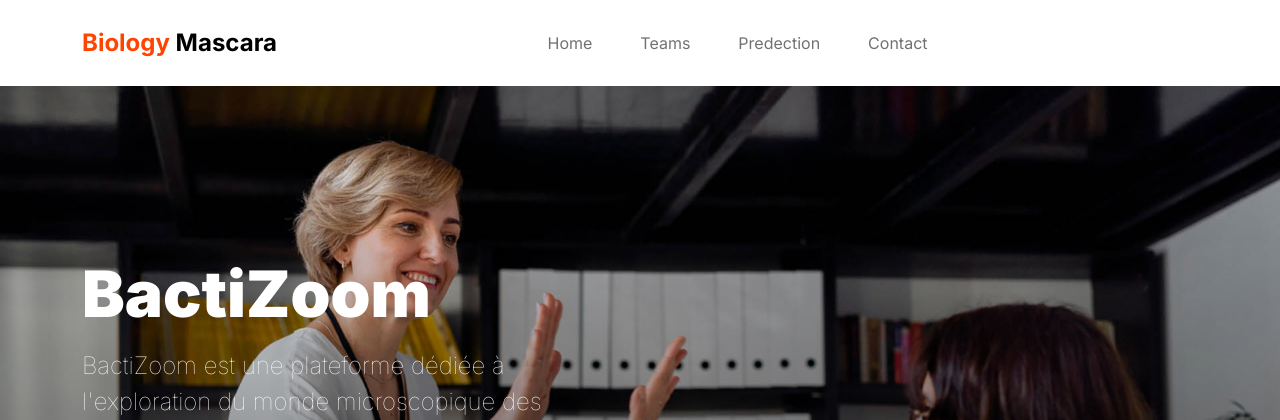
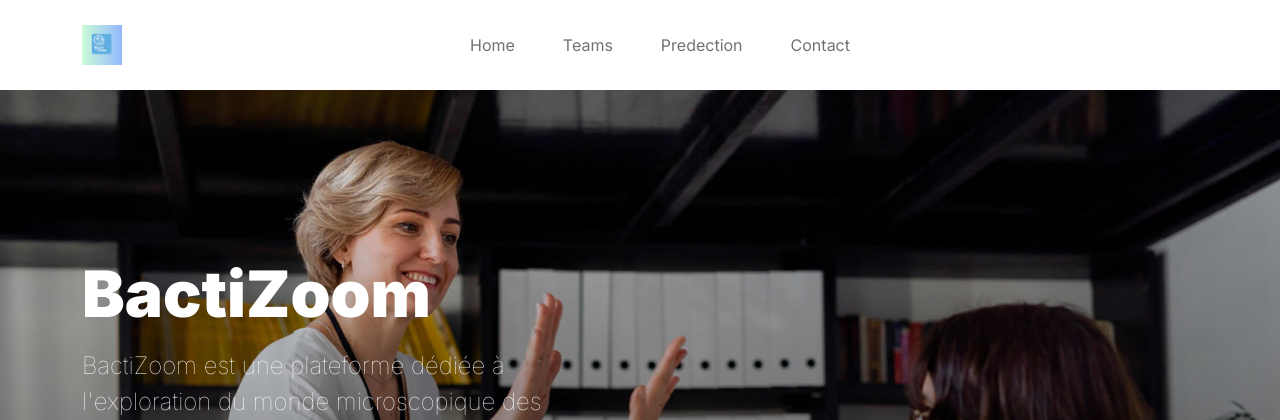
Before and after one commit to nadirchrair/myproject, a Django app: page / in a window 1280 px wide. Shown: the top 420 px of the page. Run offline with Django 5.2, Linux system fonts and the light colour scheme; data comes from the database, SQL or seed files in the repository; both versions use the stored data as it was after the commit; some libraries are stand-ins or nearby versions.

Commit message:
pushing modification

```diff
--- a/Templates/index.html
+++ b/Templates/index.html
@@ -150,7 +150,7 @@
                 <div class="col-lg-7 col-12">
                   <div class="ratio ratio-16x9">
                     <iframe
-                      src="https://www.youtube-nocookie.com/embed/f_7JqPDWhfw?controls=0"
+                      src="{% static 'videos/video-5b0b1e05b77fd442c96d58b536c9a6e0-V.mp4' %}"
                       title="YouTube video player"
                       frameborder="0"
                       allow="accelerometer; autoplay; clipboard-write; encrypted-media; gyroscope; picture-in-picture"
--- a/Templates/statefiles/base.html
+++ b/Templates/statefiles/base.html
@@ -47,7 +47,11 @@
         </button>
 
         <a class="navbar-brand" href="index.html">
-          <strong><span>Biology</span> Mascara</strong>
+          <img
+            src="{%  static 'images/logo.jpg' %}"
+            alt="Biology Mascara Logo"
+            style="height: 40px"
+          />
         </a>
 
         <div class="d-lg-none">
--- a/myapp/models.py
+++ b/myapp/models.py
@@ -10,6 +10,7 @@ class Service(models.Model):
 class GroupBacterie(models.Model):
     service = models.ForeignKey(Service, on_delete=models.CASCADE, related_name='groups')
     name = models.CharField(max_length=100)
+    image1 = models.ImageField(upload_to='group_bacterie_images/', blank=True, null=True)
 
     def __str__(self):
         return f"{self.name} ({self.service.name})"
```
Also changed, not shown: db.sqlite3, myapp/migrations/0003_groupbacterie_image1.py (added), myapp/static/images/logo.jpg (added), 1 other file.
